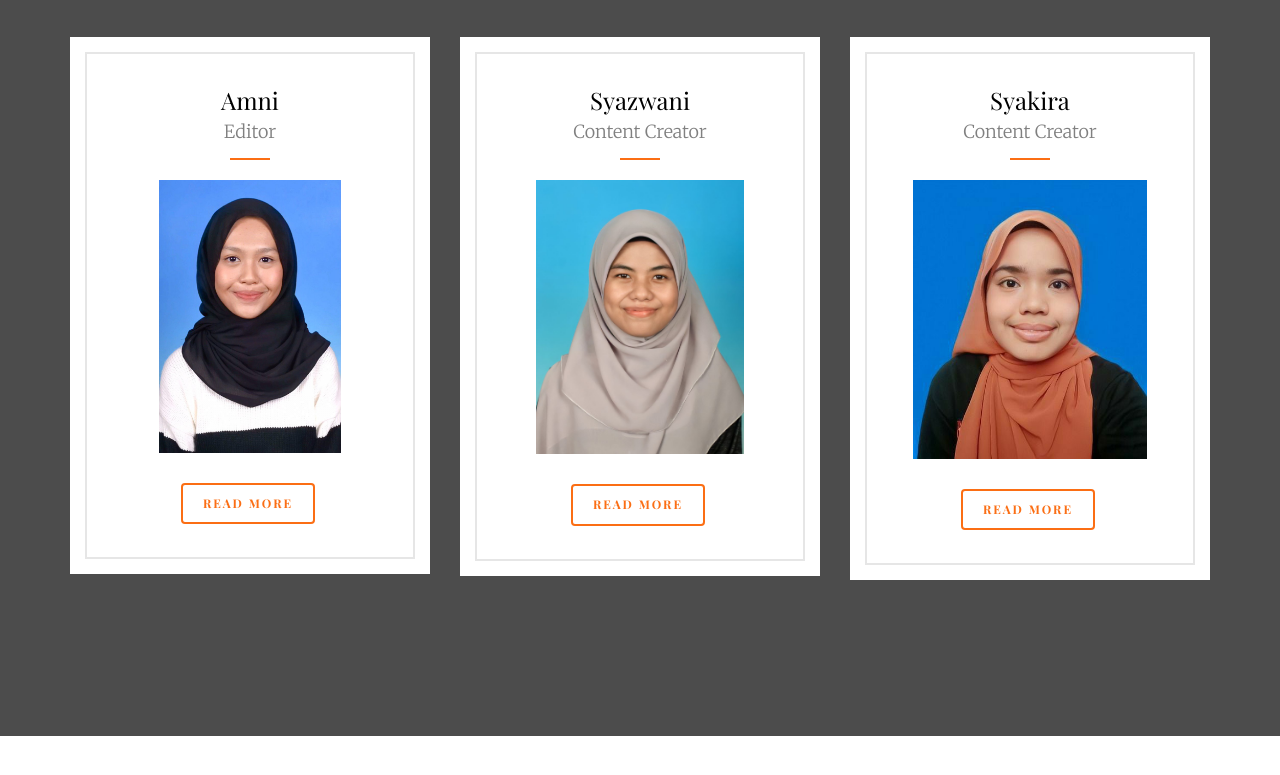
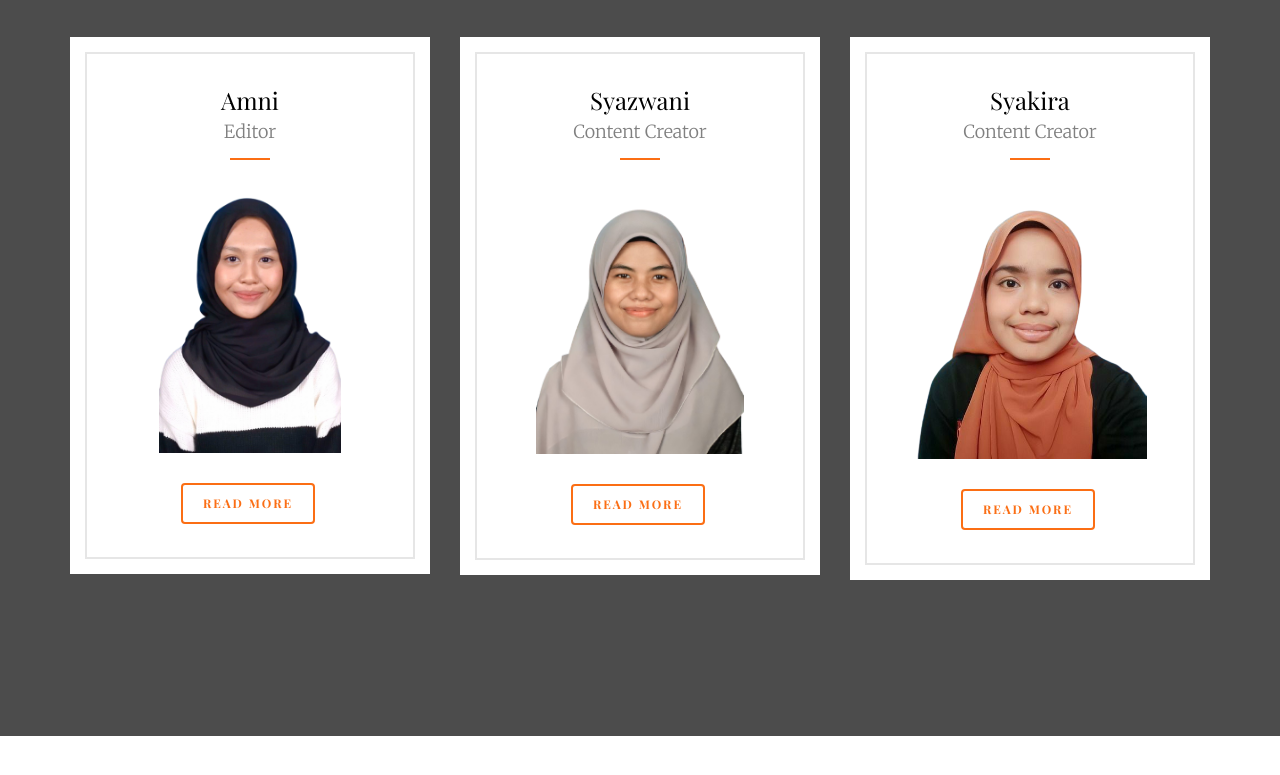
Before and after one commit to amni29/group-website, a plain HTML site: page index.html in a window 1280 px wide. Shown: the part 6433-7208 px from the top of the page. Drawn offline with nearby package versions, Linux system fonts and the light colour scheme; files whose address does not match are found by name; a web font is replaced by a local one.

Commit message:
gp website

```diff
--- a/index.html
+++ b/index.html
@@ -354,7 +354,7 @@
 						<div class="fh5co-event to-animate-2">
 							<h3>Amni</h3>
 							<span class="fh5co-event-meta">Editor</span>
-							<p><img src="images/amni.jpg" width="70%"></p>
+							<p><img src="images/amni.png" width="70%"></p>
 							<p><a href="#" class="btn btn-primary btn-outline">Read More</a></p>
 						</div>
 					</div>
@@ -362,7 +362,7 @@
 						<div class="fh5co-event to-animate-2">
 							<h3>Syazwani</h3>
 							<span class="fh5co-event-meta">Content Creator</span>
-							<p><img src="images/wani.jpeg" width="80%"></p>
+							<p><img src="images/wani.png" width="80%"></p>
 							<p><a href="#" class="btn btn-primary btn-outline">Read More</a></p>
 						</div>
 					</div>
@@ -370,7 +370,7 @@
 						<div class="fh5co-event to-animate-2">
 							<h3>Syakira</h3>
 							<span class="fh5co-event-meta">Content Creator</span>
-							<p><img src="images/syakira.jpeg" width="90%"></p>
+							<p><img src="images/syakira.png" width="90%"></p>
 							<p><a href="#" class="btn btn-primary btn-outline">Read More</a></p>
 						</div>
 					</div>
```
Also changed, not shown: images/amni.jpg (deleted), images/amni.png (added), images/syakira.jpeg (deleted), images/syakira.png (added), images/wani.jpeg (deleted), images/wani.png (added).
